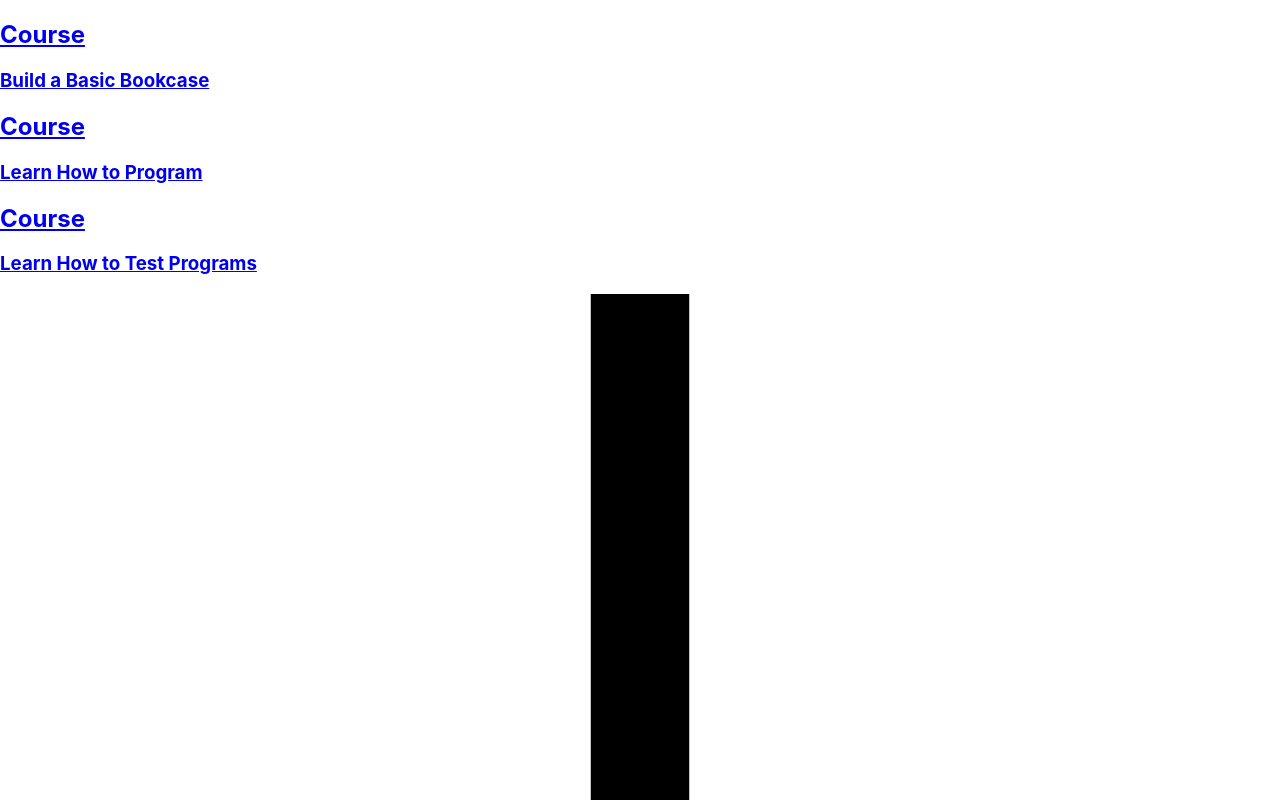
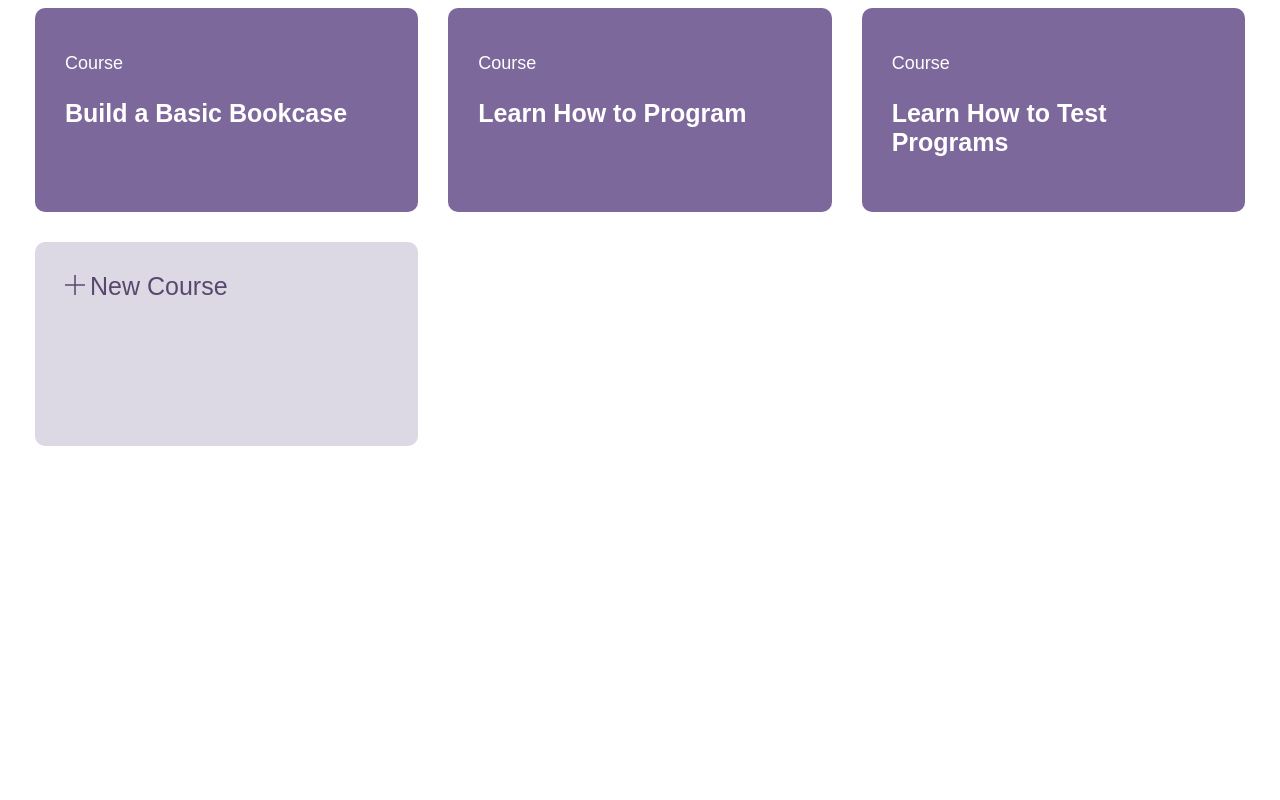
Before and after one commit to cindee-san/techdegree-unit10-project-fullstack, a React (Create React App) app in the folder full_stack_app_with_react_and_a_rest_api-v1/client/: page / in a window 1280 px wide. Shown: the top 800 px of the page. Built offline with nearby package versions, Linux system fonts and the light colour scheme; no server answers.

Commit message:
move global.css into src folder, remove index.css

```diff
--- a/full_stack_app_with_react_and_a_rest_api-v1/client/src/App.js
+++ b/full_stack_app_with_react_and_a_rest_api-v1/client/src/App.js
@@ -1,4 +1,5 @@
 import Courses from './components/Courses';
+import Header from './components/Header';
 
 function App() {
   fetch('http://localhost:5000/api/courses')
@@ -6,7 +7,10 @@ function App() {
    .then(data => console.log(data));
 
   return (
-    <Courses />
+    <div>
+      <Header />
+        <Courses />
+      </div>
   );
 }
 
--- a/full_stack_app_with_react_and_a_rest_api-v1/client/src/components/Courses.js
+++ b/full_stack_app_with_react_and_a_rest_api-v1/client/src/components/Courses.js
@@ -29,5 +29,3 @@ export default class Courses extends Component {
     );
   }
 }
-
-Courses.propTypes = {};
--- a/full_stack_app_with_react_and_a_rest_api-v1/client/src/components/Header.js
+++ b/full_stack_app_with_react_and_a_rest_api-v1/client/src/components/Header.js
@@ -1,20 +1,29 @@
-import React from 'react';
+import React from "react";
 
-const Header = () => {
-
-    return(
-        <head>
+function Header() {
+  <head>
     <meta charset="UTF-8"></meta>
     <meta http-equiv="X-UA-Compatible" content="IE=edge"></meta>
-    <meta name="description" content="Treehouse Full Stack JavaScript Project 10 | Full Stack App with React and a REST API"></meta>
-    <meta name="viewport" content="width=device-width, initial-scale=1.0"></meta>
+    <meta
+      name="description"
+      content="Treehouse Full Stack JavaScript Project 10 | Full Stack App with React and a REST API"
+    ></meta>
+    <meta
+      name="viewport"
+      content="width=device-width, initial-scale=1.0"
+    ></meta>
     <link rel="shortcut icon" href="../favicon.ico" type="image/x-icon"></link>
     <title>Courses</title>
     <link rel="preconnect" href="https://fonts.gstatic.com"></link>
-    <link href="https://fonts.googleapis.com/css2?family=Work+Sans:ital,wght@0,300;0,400;0,700;1,300;1,400&display=swap"
-        rel="stylesheet"> </link>
+    <link
+      href="https://fonts.googleapis.com/css2?family=Work+Sans:ital,wght@0,300;0,400;0,700;1,300;1,400&display=swap"
+      rel="stylesheet"
+    >
+      {" "}
+    </link>
     <link href="../styles/reset.css" rel="stylesheet"></link>
     <link href="../styles/global.css" rel="stylesheet"></link>
-</head>
-    );
+  </head>;
 }
+
+export default Header;
--- /dev/null
+++ b/full_stack_app_with_react_and_a_rest_api-v1/client/src/global.css
@@ -0,0 +1,241 @@
+/* global.css */
+* {
+    box-sizing: border-box;
+}
+html {
+    font-size: 1.25em;
+}
+body {
+    font-family: 'Work Sans', sans-serif;
+}
+h2 {
+    font-size: 1.5rem;
+    font-weight: 700;
+    margin-bottom: 1rem;
+}
+p {
+    font-weight: 300;
+    margin-bottom: 1.5rem;
+    line-height: 1.5;
+    hyphens: auto;
+}
+a {
+    color: #939;
+    text-decoration: none;
+}
+.wrap {
+    max-width: 1250px;
+    margin: 0 auto;
+    padding: 0 1rem;
+}
+header {
+    background: #57496e;
+    color: #fff;
+    padding: 1rem 0;
+    margin-bottom: 2rem;
+}
+.header--flex {
+    display: flex;
+    justify-content: space-between;
+    align-items: center;
+}
+.header--logo a {
+    font-size: 1.25rem;
+    color: #fff;
+}
+header li {
+    font-size: .8rem;
+}
+header nav a {
+    color: #dbd;
+}
+header nav a:hover {
+    color: #fff;
+}
+
+.header--signedin li {
+    text-align: right;
+    line-height: 1.25;
+}
+.header--signedout li {
+    display: inline-block;
+    margin-left: .5rem;
+}
+.course--module {
+    background: #7c689b;
+    border-radius: .5rem;
+    padding: 1.5rem;
+    margin-bottom: 1.5rem;
+    display: block;
+}
+.course--label {
+    color: #fff;
+    font-size: .9rem;
+    font-weight: 400;
+    margin-bottom: .25rem;
+}
+.course--title {
+    color: #fff;
+    font-weight: 700;
+    font-size: 1.25rem;
+}
+.course--add--module {
+    background: #ddd9e4;
+    color: #57496e;
+    font-weight: 300;
+    font-size: 1.25rem;
+}
+.course--add--title .add {
+    width: 20px;
+    height: auto;
+    margin-right: 5px;
+    fill: #57496e;
+}
+.course--detail--title {
+    padding-bottom: .25rem;
+    border-bottom: 1px solid #888;
+    margin: 3rem 0 .5rem;
+    font-size: .9rem;
+    color: #555;
+    text-transform: uppercase;
+    letter-spacing: 2px;
+}
+.course--name {
+    font-size: 2rem;
+    margin-bottom: .5rem;
+    font-weight: 700;
+    color: #47395e;
+}
+.course--detail--list {
+    font-weight: 300;
+    margin: 0 0 1.5rem 1rem;
+    line-height: 1.5;
+}
+.actions--bar {
+    background: #e9e5f0;
+    padding: 1rem 0;
+    margin: -2rem 0 2rem;
+}
+.validation--errors {
+    background: #e9e5f0;
+    padding: 1rem;
+    border-radius: .5rem;
+    margin-bottom: 2.5rem;
+}
+.validation--errors h3 {
+    color: #800;
+    font-size: 1.25rem;
+    margin-bottom: .5rem;
+}
+.validation--errors ul {
+    font-weight: 300;
+    margin-left: 1rem;
+    line-height: 1.25;
+}
+.validation--errors li {
+    margin-bottom: .5rem;
+}
+.validation--errors li:last-child {
+    margin-bottom: 0;
+}
+
+.form--centered {
+    max-width: 510px;
+    margin: 0 auto;
+    padding: 0 1rem;
+}
+form {
+    margin-bottom: 2.5rem;
+}
+label {
+    display: block;
+    font-weight: 300;
+    margin-bottom: .25rem;
+}
+input, textarea {
+    display: block;
+    width: 100%;
+    color: #332a40;
+    border-radius: .5rem;
+    border: 1px solid #8c789b;
+    padding: .5rem;
+    margin-bottom: 1rem;
+    font-family: 'Work Sans', sans-serif;
+    font-size: .8rem;
+}
+textarea {
+    min-height: 300px;
+}
+.button {
+    background: #7c689b;
+    color: #fff;
+    font-size: 1rem;
+    padding: .75rem 1.5rem;
+    border: 0;
+    margin: 0 0 .5rem 0;
+    display: block;
+    width: 210px;
+    text-align: center;
+    border-radius: .5rem;
+    font-weight: bold;
+    transition: background 0.2s;
+}
+.button:last-child {
+    margin-bottom: 0;
+}
+.button:not(.button-secondary):hover {
+    background: #63537d;
+    cursor: pointer;
+}
+.button-secondary {
+    color: #7c689b;
+    background: none;
+    box-shadow: 0 0 0 2px #7c689b inset;
+    transition: box-shadow 0.2s, color 0.2s;
+}
+.button-secondary:hover {
+    color: #63537d;
+    box-shadow: 0 0 0 2px #63537d inset;
+    cursor: pointer;
+}
+input:focus, button:focus, .button:focus, textarea:focus {
+    border: none;
+    border-radius: 0;
+    outline: 2px solid #332a40;
+}
+
+@media screen and (min-width: 600px) {
+    .header--signedin li {
+        display: inline-block;
+        margin-left: .5rem;
+        line-height: 1;
+    }
+    .main--grid {
+        display: grid;
+        grid-template-columns: 1fr 1fr;
+        column-gap: 1.5rem;
+        grid-auto-rows: 1fr;
+    }
+}
+@media screen and (min-width: 800px) {
+    .main--grid {
+        grid-template-columns: 1fr 1fr 1fr;
+    }
+    .main--flex {
+        display: flex;
+    }
+    .main--flex div:first-child {
+        flex-basis: 62%;
+    }
+    .main--flex div:last-child {
+        margin-left: 8%;
+        flex-basis: 30%;
+    }
+    .course--detail--title {
+        margin: 1.5rem 0 .5rem;
+    }
+    .button {
+        margin: 0 .5rem 0 0;
+        display: inline-block;
+    }
+}
--- a/full_stack_app_with_react_and_a_rest_api-v1/client/src/index.css
+++ /dev/null
@@ -1,13 +0,0 @@
-body {
-  margin: 0;
-  font-family: -apple-system, BlinkMacSystemFont, 'Segoe UI', 'Roboto', 'Oxygen',
-    'Ubuntu', 'Cantarell', 'Fira Sans', 'Droid Sans', 'Helvetica Neue',
-    sans-serif;
-  -webkit-font-smoothing: antialiased;
-  -moz-osx-font-smoothing: grayscale;
-}
-
-code {
-  font-family: source-code-pro, Menlo, Monaco, Consolas, 'Courier New',
-    monospace;
-}
--- a/full_stack_app_with_react_and_a_rest_api-v1/client/src/index.js
+++ b/full_stack_app_with_react_and_a_rest_api-v1/client/src/index.js
@@ -1,6 +1,6 @@
 import React from 'react';
 import ReactDOM from 'react-dom/client';
-import './index.css';
+import './global.css';
 import App from './App';
 
 const root = ReactDOM.createRoot(document.getElementById('root'));
```
Also changed, not shown: full_stack_app_with_react_and_a_rest_api-v1/client/src/components/CourseDetail.js (+1 -7 lines), full_stack_app_with_react_and_a_rest_api-v1/client/src/components/CreateCourse.js (+1 -8 lines), full_stack_app_with_react_and_a_rest_api-v1/client/src/components/UpdateCourse.js (+1 -7 lines), full_stack_app_with_react_and_a_rest_api-v1/client/src/components/UserSignIn.js (+1 -8 lines), full_stack_app_with_react_and_a_rest_api-v1/client/src/components/UserSignUp.js (+1 -8 lines).
